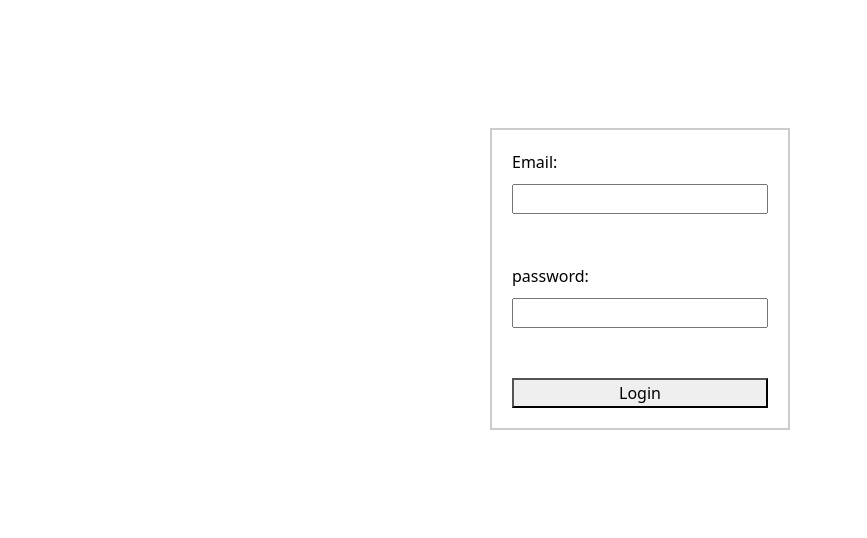
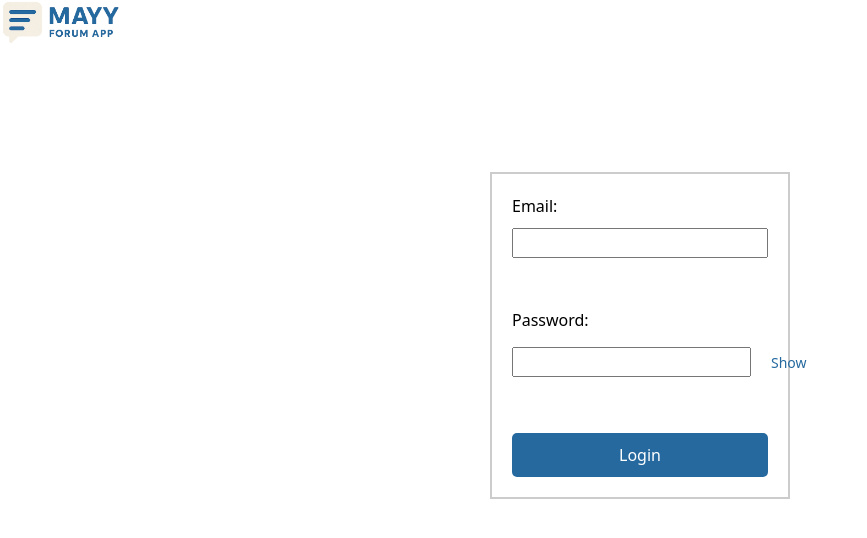
Before and after one commit to SmollCoco/Forum_App_Vue, a Vue app: page /login in a window 1280 px wide. Shown: the top 538 px of the page, without its empty margins (0-867 px from the left). Built offline with nearby package versions, Linux system fonts and the light colour scheme.

Commit message:
Update LoginView.vue

```diff
--- a/src/views/LoginView.vue
+++ b/src/views/LoginView.vue
@@ -1,5 +1,10 @@
 <template>
-    <!-- Moved submit handler to form element -->
+    <div>
+        <div id="header">
+            <router-link to="/">
+                <img src="../assets/logo.png" width="120px" alt="Logo" />
+            </router-link>
+        </div>
         <form @submit.prevent="handleLogin">
             <div class="formitem">
                 <label for="email">
@@ -9,12 +14,19 @@
             </div>
             <div class="formitem">
                 <label for="password">
-                password:
+                    Password:
                 </label>
-            <input type="password" id="password" v-model="password" required />
+                <div class="password-container">
+                    <input :type="showPassword ? 'text' : 'password'" id="password" v-model="password" required />
+                    <button type="button" @click="togglePasswordVisibility" class="toggle-password">
+                        {{ showPassword ? 'Hide' : 'Show' }}
+                    </button>
+                </div>
             </div>
             <button type="submit">Login</button>
         </form>
+
+    </div>
 </template>
 
 <script setup>
@@ -22,11 +34,11 @@ import { ref } from 'vue'
 import { loginUser } from '@/composables/userLogin'
 import { useRouter } from 'vue-router'
 
-
 const router = useRouter()
 
 const email = ref('')
 const password = ref('')
+const showPassword = ref(false)
 
 const handleLogin = async () => {
     try {
@@ -46,10 +58,10 @@ const handleLogin = async () => {
         alert('Login failed. Please check your credentials.')
     }
 }
-// const isValidEmail = (email) => {
-//     const emailRegex = /^[^\s@]+@[^\s@]+\.[^\s@]+$/
-//     return emailRegex.test(email)
-// }
+
+const togglePasswordVisibility = () => {
+    showPassword.value = !showPassword.value
+}
 
 const markInvalidInputs = () => {
     const emailInput = document.getElementById('email')
@@ -59,12 +71,10 @@ const markInvalidInputs = () => {
     emailInput.value = ''
     passwordInput.value = ''
 }
-
-
 </script>
 
 <style scoped>
-form{
+form {
     display: flex;
     flex-direction: column;
     width: 300px;
@@ -73,9 +83,35 @@ form{
     gap: 50px;
     border: 2px solid #ccc;
 }
-.formitem{
+.formitem {
     display: flex;
     flex-direction: column;
     gap: 10px;
 }
+.password-container {
+    display: flex;
+    align-items: center;
+    gap: 10px;
+}
+button {
+    padding: 10px;
+    background-color: #25699f;
+    color: white;
+    border: none;
+    border-radius: 5px;
+    cursor: pointer;
+}
+button:hover {
+    background-color: #858d95;
+}
+.toggle-password {
+    background: none;
+    border: none;
+    color: #25699f;
+    cursor: pointer;
+    font-size: 14px;
+}
+.toggle-password:hover {
+    text-decoration: underline;
+}
 </style>
```
Lines whose indentation alone changed are shown as unchanged.
